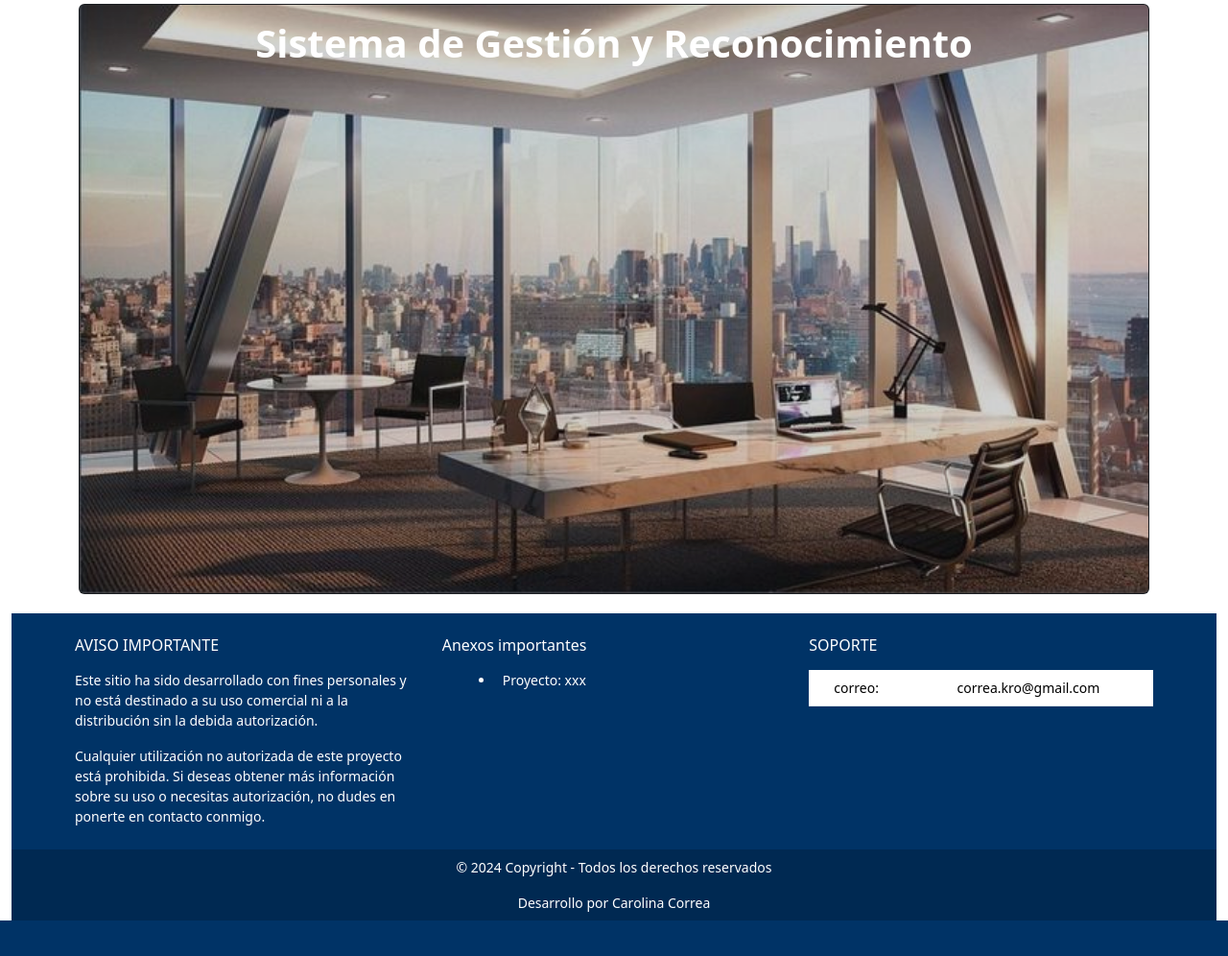
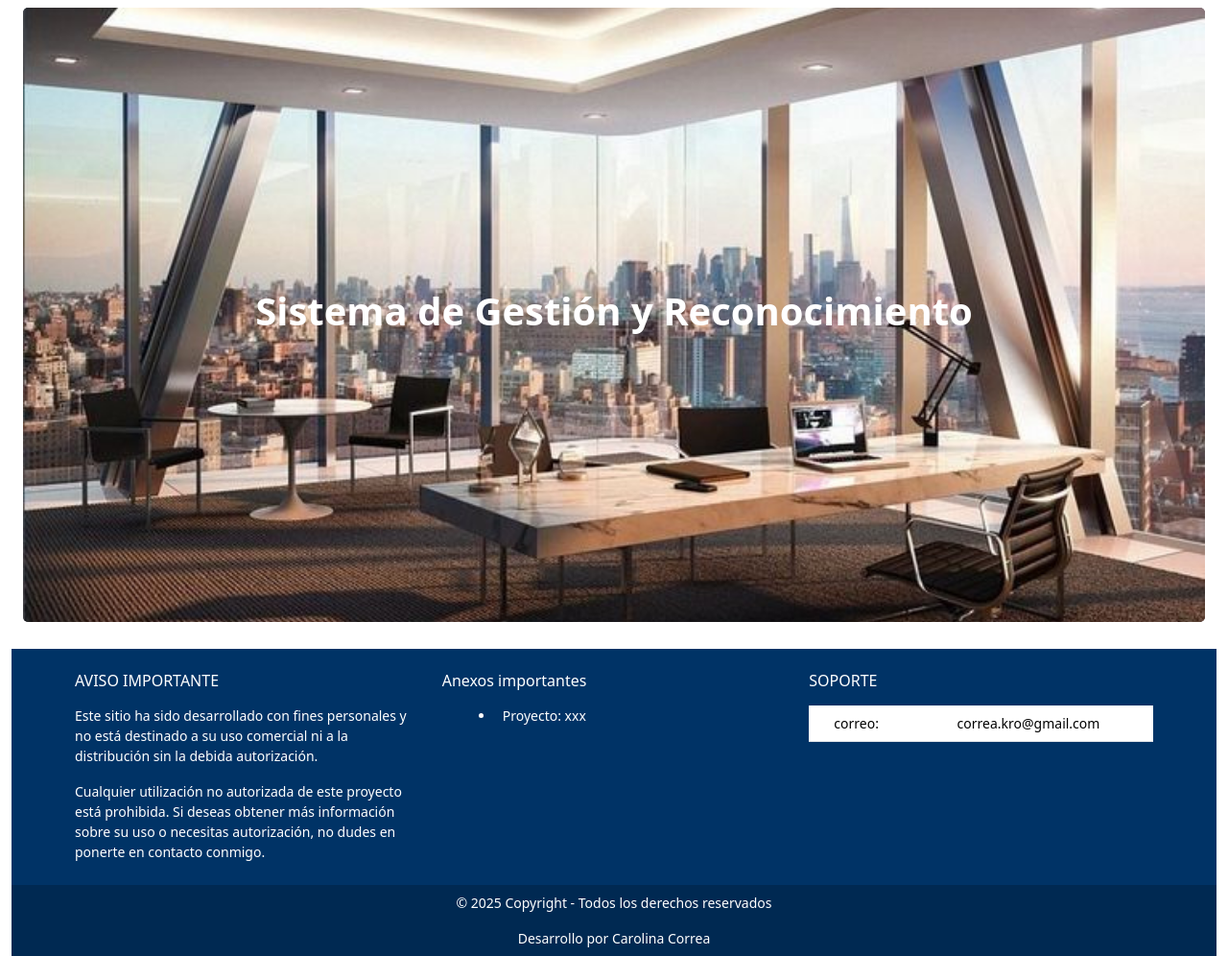
Before and after one commit to KP5218/BackupPuntosCat, a Django app: page / in a window 1280 px wide. Shown: the part 86-1082 px from the top of the page at 96% size. Before the commit the page ends 1045 px from the top, so only its background shows below. Run offline with Django 4.2, Linux system fonts and the light colour scheme; data that the repository does not hold is empty; some libraries are stand-ins or nearby versions.

Commit message:
pequeños ajustes

```diff
--- a/templates/app/index.html
+++ b/templates/app/index.html
@@ -177,14 +177,14 @@
 <script type="text/javascript" src="{% static 'js/formulario/buscar_cliente.js' %}"></script>
 {% endif %}
 {% else %}
-<div class="container justify-content-center mt-1">
-  <div class="row">
-    <div class="col-md-12">
-      <div class="card text-bg-dark">
-        <img src="{% static 'img/logo/inicio.jpg' %}" style="opacity: 0.8;" class="card-img">
-        <div class="card-img-overlay d-flex justify-content-center align-items-start">
-          <div class="container">
-            <h1 class="text-white" style="text-align: center;  margin: 0 auto;"><b>Sistema de Gestión y Reconocimiento </b></h1>
+<div class="container-fluid p-2">
+  <div class="row m-0">
+    <div class="col-12 px-3">
+      <div class="card text-bg-dark border-0">
+        <img src="{% static 'img/logo/inicio.jpg' %}" style="height: 80vh; object-fit: cover;" class="card-img">
+        <div class="card-img-overlay d-flex justify-content-center align-items-center">
+          <div class="text-center">
+            <h1 class="text-white"><b>Sistema de Gestión y Reconocimiento</b></h1>
           </div>
         </div>
       </div>
@@ -192,6 +192,8 @@
   </div>
 </div>
 
+
+
 {% endif %}
 
 <script type="text/javascript" src="{% static 'js/mantenedor_premios/mantenedor_premios.js' %}"></script>
--- a/templates/global/inferior.html
+++ b/templates/global/inferior.html
@@ -46,7 +46,7 @@
 
             <!-- Copyright -->
             <div class="text-center p-2" style="background-color: rgba(0, 0, 0, 0.2); font-size: 0.875rem;">
-                © 2024 Copyright - Todos los derechos reservados
+                © 2025 Copyright - Todos los derechos reservados
             </div>
 
             <div class="text-center p-2" style="background-color: rgba(0, 0, 0, 0.2); font-size: 0.875rem;">
```
